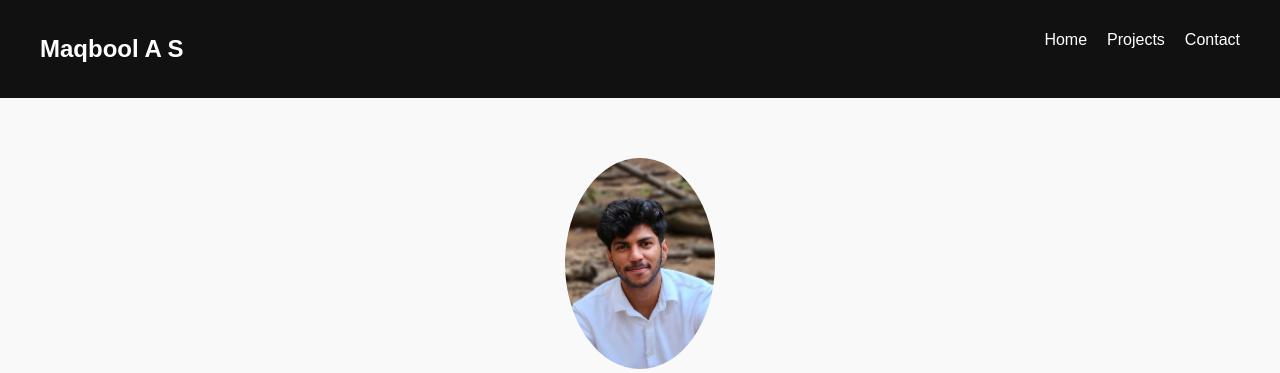
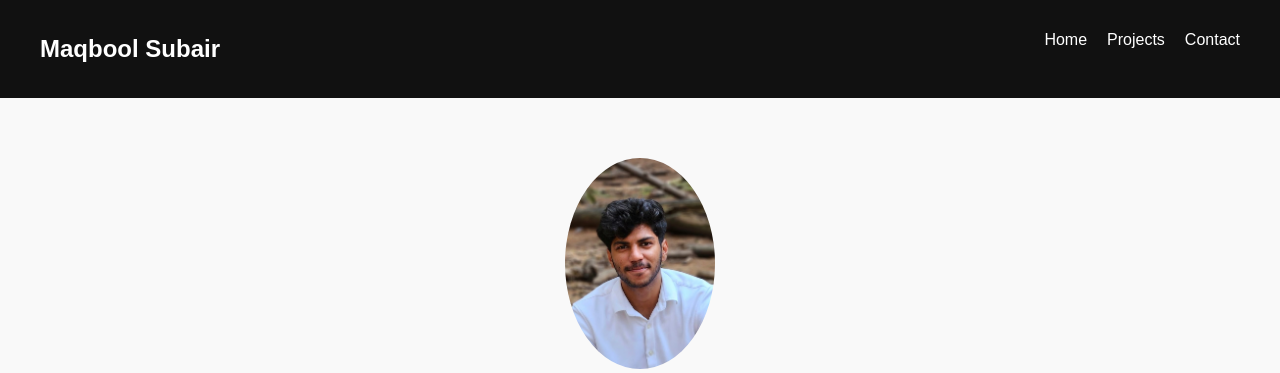
Before and after one commit to maqboolsubair181/learnops, a Flask app: page / in a window 1280 px wide. Shown: the top 373 px of the page. Run offline with Flask 3, Linux system fonts and the light colour scheme.

Commit message:
Update header name in base.html

```diff
--- a/Flask_App/templates/base.html
+++ b/Flask_App/templates/base.html
@@ -9,7 +9,7 @@
 <body>
 
 <nav>
-    <h2>Maqbool A S</h2>
+    <h2>Maqbool Subair</h2>
     <ul>
         <li><a href="/">Home</a></li>
         <li><a href="/projects">Projects</a></li>
```
